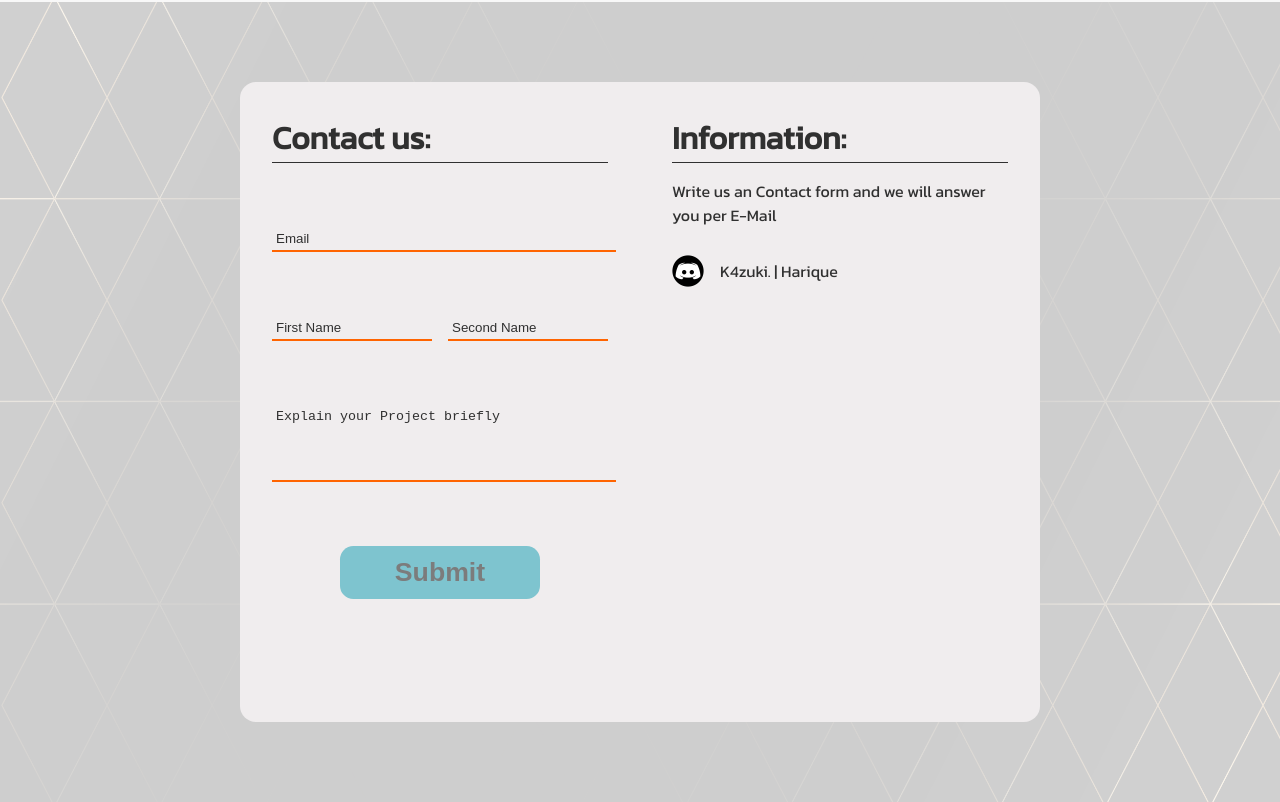
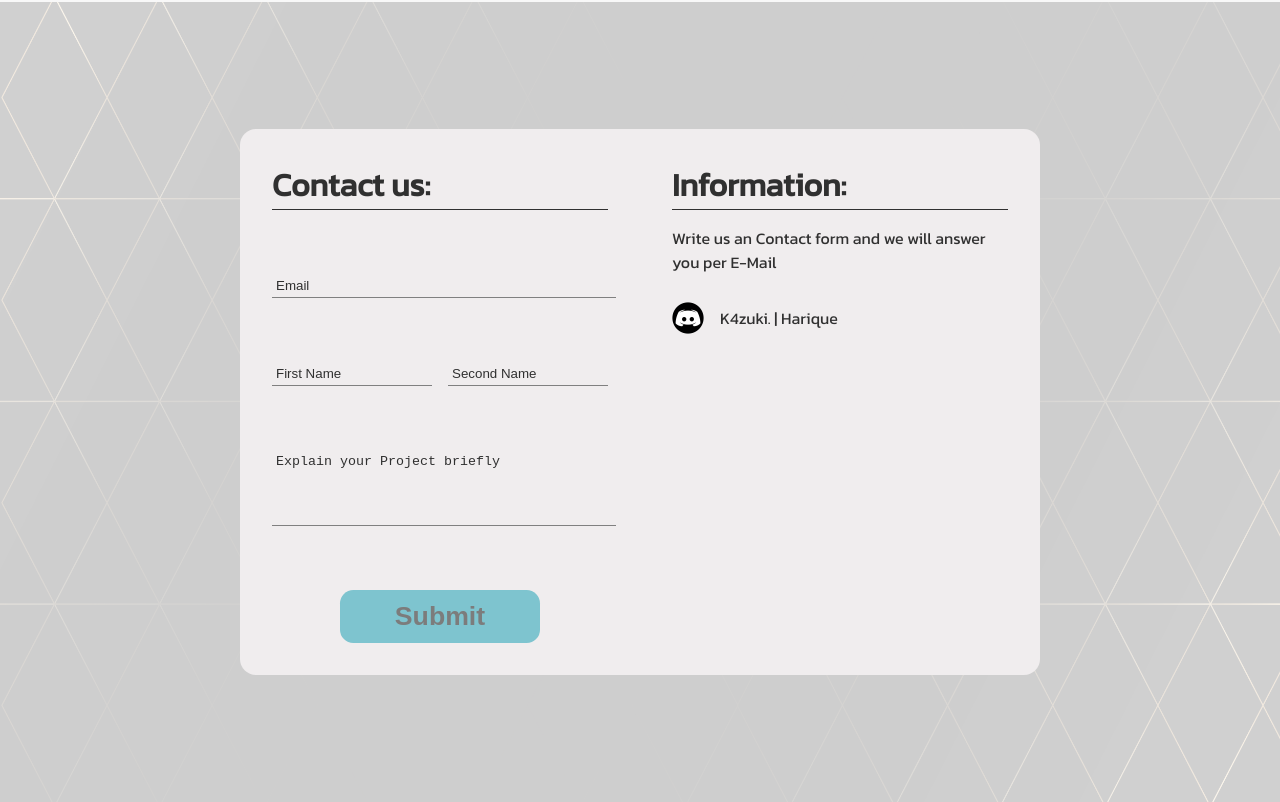
Before and after one commit to K4zuki-dev/K4zuki-dev.github.io, a Next.js app: page / in a window 1280 px wide. Shown: the part 2753-3555 px from the top of the page. Built offline with nearby package versions, Linux system fonts and the light colour scheme; no server answers; the database is empty.

Commit message:
Fixed contact fetch API route, updated design

```diff
--- a/src/Components/Contact/Contact.module.css
+++ b/src/Components/Contact/Contact.module.css
@@ -36,7 +36,7 @@
 
 .form {
     width: 50em;
-    height: 40em;
+    height: fit-content;
     display: flex;
     border-radius: 1em;
     z-index: 0;
--- a/src/Components/Contact/Contact.tsx
+++ b/src/Components/Contact/Contact.tsx
@@ -163,7 +163,7 @@ function Form() {
 
         if (!invalidation) {
 
-            const res = await fetch(`http://localhost:3000/api/addContact`, {
+            const res = await fetch("/api/addContact", {
                 method: "POST",
                 body: JSON.stringify({email: emailValue, message: textValue, first_name: firstName, second_name: secondName })
             })
@@ -238,18 +238,18 @@ function Form() {
 
 
                 <Input required={true}>
-                    <input style={emailValue == "" || emailValue == null ? ({borderBottom: "2px solid var(--clr-invalid)"}) : ({})} type="email" value={emailValue} onChange={updateEmailValue} className={styles.input} name="form" id={styles.emailInput} placeholder="Email"/>
+                    <input style={!validEmail && emailValue != "" ? ({borderBottom: "1px solid var(--clr-invalid)"}) : ({borderBottom: "1px solid gray"})} type="email" value={emailValue} onChange={updateEmailValue} className={styles.input} name="form" id={styles.emailInput} placeholder="Email"/>
                 </Input>
 
                 <Input required={true}>
                     <div style={{display: "flex", gap: "1em"}}>
-                        <input style={firstName == "" || firstName == null ? ({borderBottom: "2px solid var(--clr-invalid)"}) : ({})} type="text" value={firstName} onChange={updateFirstName} className={styles.input} name="form" id={styles.firstNameInput} autoComplete="off" placeholder="First Name"/>
-                        <input style={secondName == "" || secondName == null ? ({borderBottom: "2px solid var(--clr-invalid)"}) : ({})} type="text" value={secondName} onChange={updateSecondName} className={styles.input} name="form" id={styles.secondNameInput} autoComplete="off" placeholder="Second Name"/>
+                        <input type="text" value={firstName} onChange={updateFirstName} className={styles.input} name="form" id={styles.firstNameInput} autoComplete="off" placeholder="First Name"/>
+                        <input type="text" value={secondName} onChange={updateSecondName} className={styles.input} name="form" id={styles.secondNameInput} autoComplete="off" placeholder="Second Name"/>
                     </div>
                 </Input>
 
                 <Input required={true}>
-                    <textarea style={textValue == "" || textValue == null ? ({borderBottom: "2px solid var(--clr-invalid)"}) : ({})} value={textValue} onChange={updateTextValue} className={styles.input} id={styles.textInput} placeholder="Explain your Project briefly" autoComplete="off"></textarea>
+                    <textarea value={textValue} onChange={updateTextValue} className={styles.input} id={styles.textInput} placeholder="Explain your Project briefly" autoComplete="off"></textarea>
                 </Input>
 
 
--- a/src/app/globals.css
+++ b/src/app/globals.css
@@ -7,7 +7,7 @@
   --clr-accent: #7EC4CF;
 
 
-  --clr-invalid: rgb(255, 100, 0);
+  --clr-invalid: rgb(255, 0, 0);
 }
 
 body {
```
